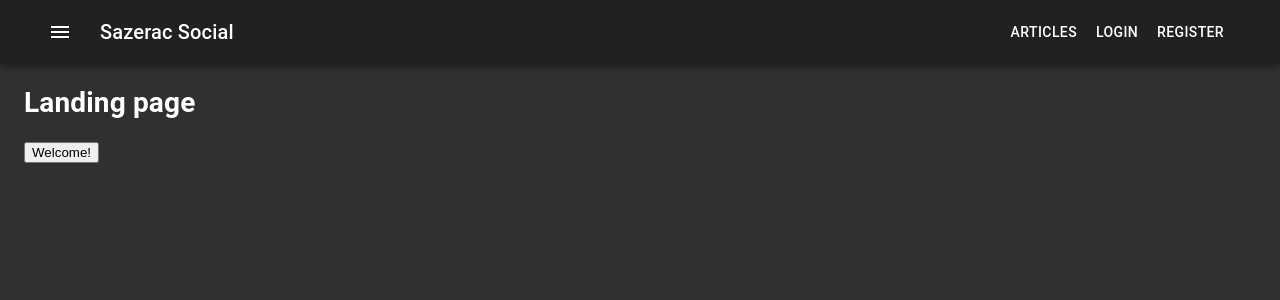
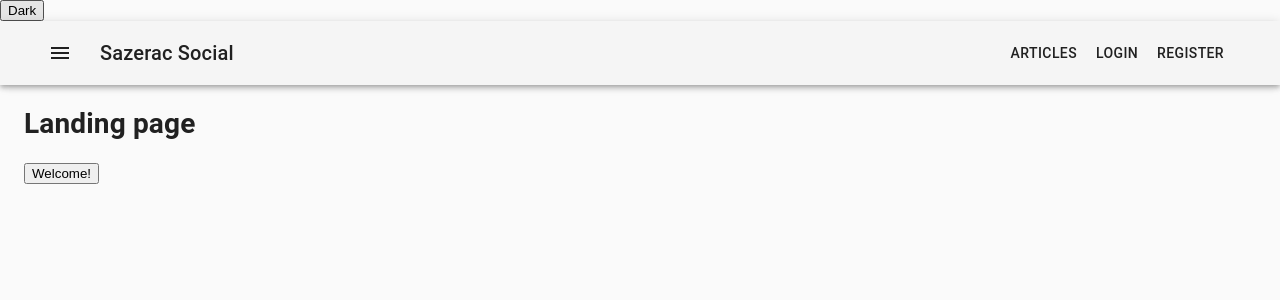
Before and after one commit to Lkleindesigns/sazerac-social, a React (Create React App) app: page / in a window 1280 px wide. Shown: the top 300 px of the page. Built offline with nearby package versions, Linux system fonts and the light colour scheme; no server answers.

Commit message:
Dark/Light mode toggle

```diff
--- a/src/components/Navbar.js
+++ b/src/components/Navbar.js
@@ -13,8 +13,9 @@ import MenuIcon from "@material-ui/icons/Menu";
 import AccountCircle from "@material-ui/icons/AccountCircle";
 import MenuItem from "@material-ui/core/MenuItem";
 import Menu from "@material-ui/core/Menu";
+import { toggleTheme } from '../reducers/themeReducer'
 
-const Navbar = () => {
+const Navbar = (props) => {
   const user = useSelector((state) => state.user);
   const dispatch = useDispatch();
   const classes = styles();
@@ -40,9 +41,13 @@ const Navbar = () => {
         return role.name === "writer";
       })
     : null;
+  const toggle = () => {
+    dispatch(toggleTheme())
+  }
 
   return (
     <div className={classes.root}>
+      <button onClick={toggle}>Dark </button>
       <AppBar position="sticky" color="default">
         <Container>
           <Toolbar>
--- /dev/null
+++ b/src/reducers/themeReducer.js
@@ -0,0 +1,21 @@
+const initialState = true
+
+export const toggleTheme = () => {
+  return async dispatch => {
+    console.log('action')
+    dispatch({
+      type: "TOGGLE_THEME",
+    })
+  }
+}
+
+const themeReducer = (state = initialState, action) => {
+  switch(action.type) {
+    case "TOGGLE_THEME":
+      return !state;
+    default:
+      return state
+  }
+}
+
+export default themeReducer
--- a/src/store.js
+++ b/src/store.js
@@ -3,10 +3,12 @@ import { composeWithDevTools } from 'redux-devtools-extension';
 import thunk from 'redux-thunk'
 import articleReducer from './reducers/articleReducer'
 import userReducer from './reducers/userReducer'
+import themeReducer from './reducers/themeReducer'
 
 const reducer = combineReducers({
   articles: articleReducer,
-  user: userReducer
+  user: userReducer,
+  theme: themeReducer
 })
 
 export default createStore(reducer, composeWithDevTools(
--- a/src/styles/Theme.js
+++ b/src/styles/Theme.js
@@ -2,10 +2,14 @@ import React from 'react'
 import { ThemeProvider, createMuiTheme } from '@material-ui/core/styles'
 import amber from '@material-ui/core/colors/amber'
 import teal from '@material-ui/core/colors/teal'
+import {useSelector} from 'react-redux'
+
+const Theme = (props) => {
+  const mode = useSelector(state => state.theme)
 
   const theme = createMuiTheme({
     palette: {
-    type: "dark",
+      type: mode ? "light" : "dark",
       primary: {
         main: amber[200]
       },
@@ -15,7 +19,7 @@ const theme = createMuiTheme({
     }
   })
 
-const Theme = (props) => {
+
   const { children } = props;
   return <ThemeProvider theme={theme}>{children}</ThemeProvider>
 }
```
Also changed, not shown: 1 other file (tests, documents, lock files or other folders). Lines whose indentation alone changed are shown as unchanged.
